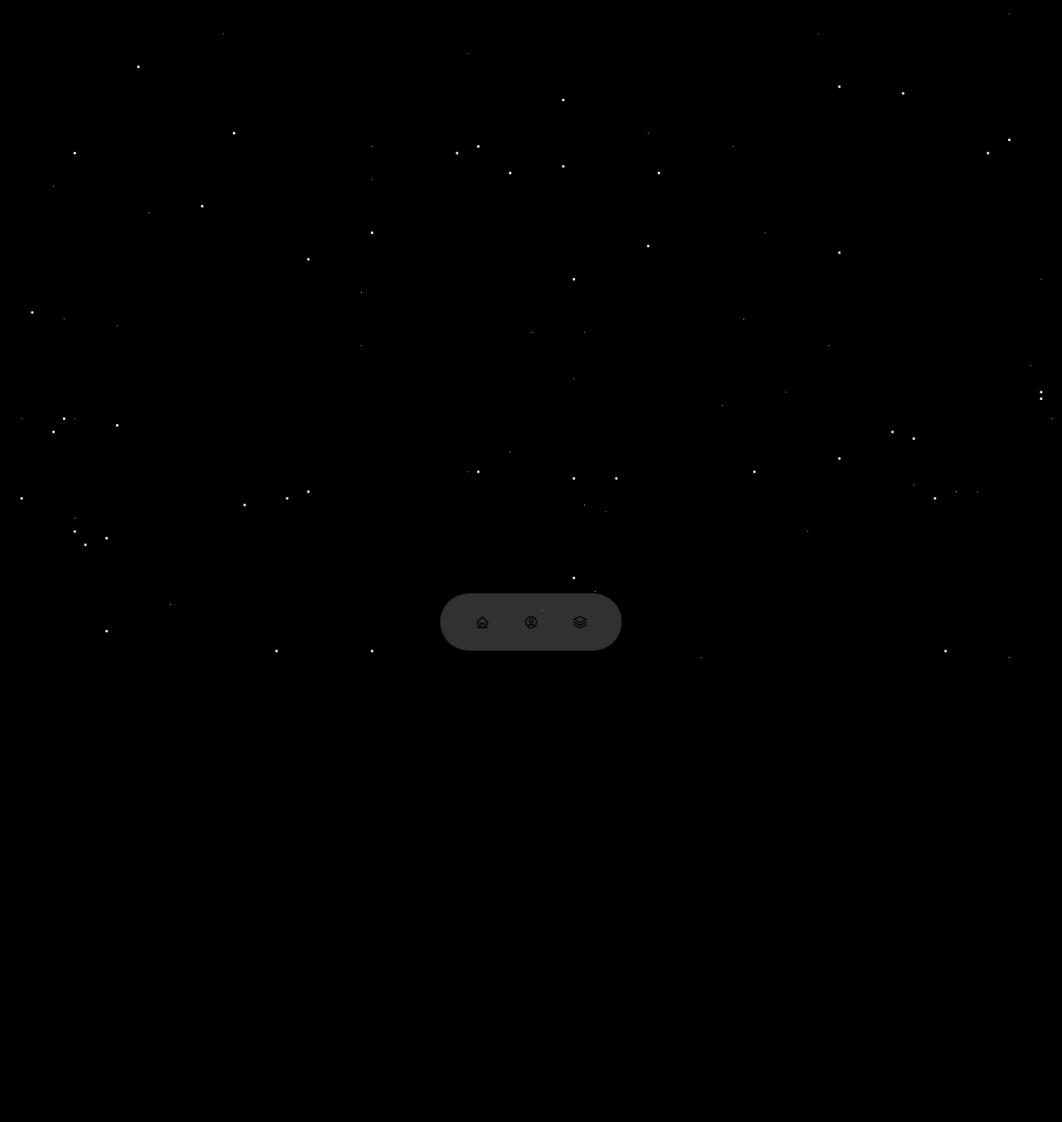
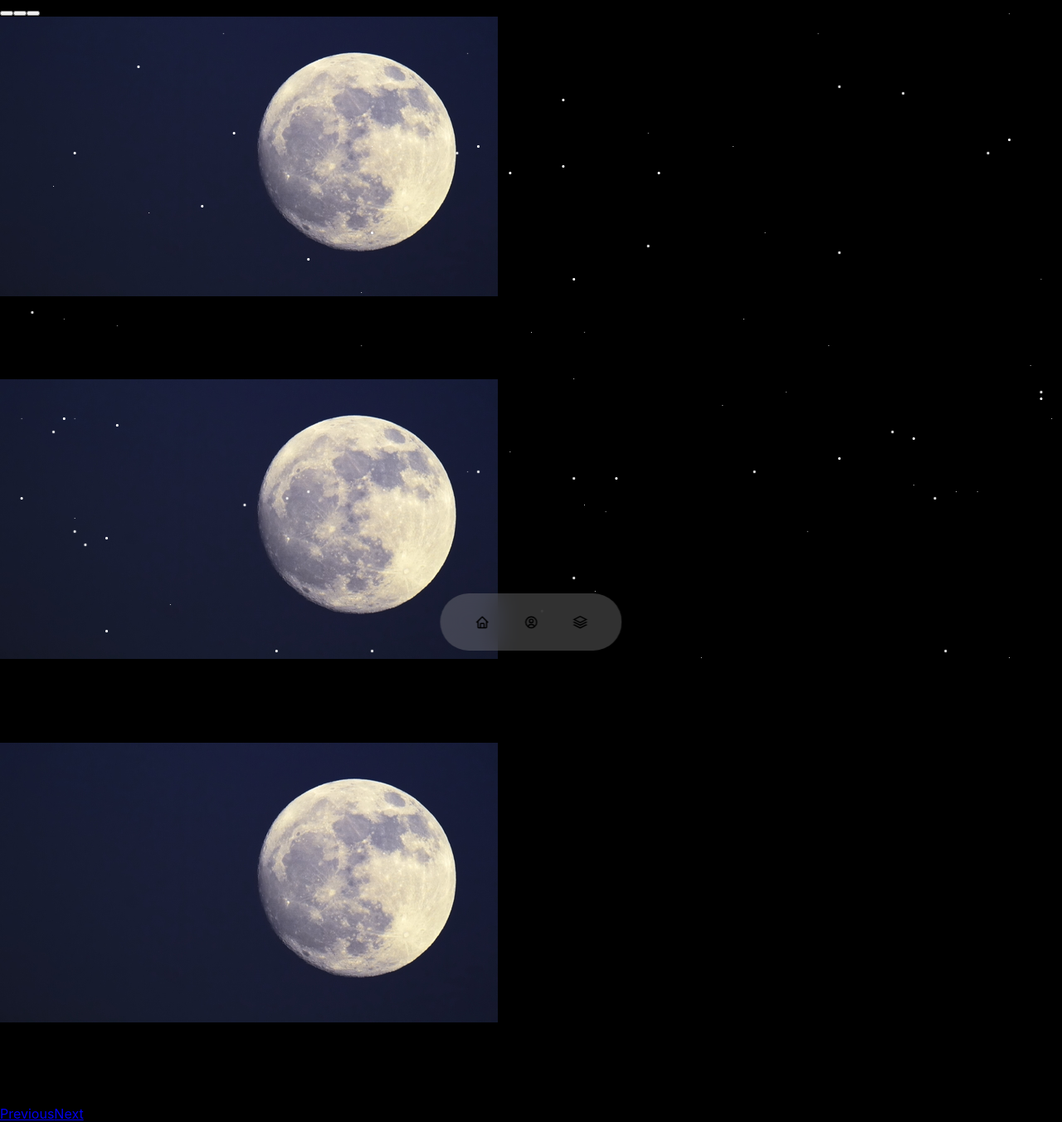
Before and after one commit to SpaceAppChallenge23/Moon23, a React (Create React App) app: page / in a window 1280 px wide. Shown: the whole page at 83% size. Before the commit the page ends 800 px from the top, so only its background shows below. Built offline with nearby package versions, Linux system fonts and the light colour scheme.

Commit message:
background fixed again

```diff
--- a/src/App.js
+++ b/src/App.js
@@ -25,7 +25,7 @@ const App = () => {
     <div>
       <Background/>
       <Navbar/>
-
+      <Carousel/>
     </div>
 
   )
--- a/src/components/carousel/carousel.js
+++ b/src/components/carousel/carousel.js
@@ -1,180 +1,39 @@
-// import React from 'react'
-// import './carousel.css'
-// // import assets from '././assets'
+import React, { useState } from 'react';
+import { Carousel } from 'react-bootstrap';
+import Test_Moon from '../../assets/test_moon.jpg';
 
+function CustomCarousel() {
+  const [index, setIndex] = useState(0);
 
-// function Carousel() {
-//     return (
+  const handleSelect = (selectedIndex) => {
+    setIndex(selectedIndex);
+  };
 
-// // <html lang="en">
+  return (
+    <Carousel activeIndex={index} onSelect={handleSelect}>
+      <Carousel.Item>
+        <img src={Test_Moon} alt="First slide" />
+        <Carousel.Caption>
+          <h3>First slide label</h3>
+          <p>Nulla vitae elit libero, a pharetra augue mollis interdum.</p>
+        </Carousel.Caption>
+      </Carousel.Item>
+      <Carousel.Item>
+        <img src={Test_Moon} alt="Second slide" />
+        <Carousel.Caption>
+          <h3>Second slide label</h3>
+          <p>Lorem ipsum dolor sit amet, consectetur adipiscing elit.</p>
+        </Carousel.Caption>
+      </Carousel.Item>
+      <Carousel.Item>
+        <img src={Test_Moon} alt="Third slide" />
+        <Carousel.Caption>
+          <h3>Third slide label</h3>
+          <p>Praesent commodo cursus magna, vel scelerisque nisl consectetur.</p>
+        </Carousel.Caption>
+      </Carousel.Item>
+    </Carousel>
+  );
+}
 
-// //   <title>Bootstrap Example</title>
-// //   <meta charset="utf-8">
-// //   <meta name="viewport" content="width=device-width, initial-scale=1">
-// //   <link rel="stylesheet" href="https://maxcdn.bootstrapcdn.com/bootstrap/3.4.1/css/bootstrap.min.css">
-// //   <script src="https://ajax.googleapis.com/ajax/libs/jquery/3.6.4/jquery.min.js"></script>
-// //   <script src="https://maxcdn.bootstrapcdn.com/bootstrap/3.4.1/js/bootstrap.min.js"></script>
-
-
-//         <div id="myCarousel" className="carousel slide" data-ride="carousel">
-
-//             {/* <!-- Indicators --> */}
-//             <ol className="carousel-indicators">
-//                 <li data-target="#myCarousel" data-slide-to="0" className="active"></li>
-//                 <li data-target="#myCarousel" data-slide-to="1"></li>
-//                 <li data-target="#myCarousel" data-slide-to="2"></li>
-//             </ol>
-
-//             {/* <!-- Wrapper for slides --> */}
-//             <div className="carousel-inner">
-//                 <div className="item active">
-//                     <img src="../test_moon.jpg" alt="Chania"></img>
-//                     <div className="carousel-caption">
-//                         <h3>Los Angeles</h3>
-//                         <p>LA is always so much fun!</p>
-//                     </div>
-//                 </div>
-
-//                 <div className="item">
-//                     <img src="chicago.jpg" alt="Chicago"></img>
-//                     <div className="carousel-caption">
-//                         <h3>Chicago</h3>
-//                         <p>Thank you, Chicago!</p>
-//                     </div>
-//                 </div>
-
-//                 <div className="item">
-//                     <img src="ny.jpg" alt="New York"></img>
-//                     <div className="carousel-caption">
-//                         <h3>New York</h3>
-//                         <p>We love the Big Apple!</p>
-//                     </div>
-//                 </div>
-//             </div>
-
-//             {/* <!-- Left and right controls --> */}
-//             <a className="left carousel-control" href="#myCarousel" data-slide="prev">
-//                 <span className="glyphicon glyphicon-chevron-left"></span>
-//                 <span className="sr-only">Previous</span>
-//             </a>
-//             <a className="right carousel-control" href="#myCarousel" data-slide="next">
-//                 <span className="glyphicon glyphicon-chevron-right"></span>
-//                 <span className="sr-only">Next</span>
-//             </a>
-//         </div>
-//     )
-// }
-
-// export default Carousel;
-
-
-// import React from 'react'
-// import './carousel.css'
-// import AVTR1 from '../../assets/test_moon.jpg'
-
-// // // import Swiper core and required modules
-// // import { Pagination } from 'swiper';
-// // // import { Swiper, SwiperSlide } from 'swiper/react/swiper-react'
-// // import { Swiper,SwiperSlide } from 'swiper/react';
-
-// // // Import Swiper styles
-// // import 'swiper/swiper.min.css'
-// // import './pagination/pagination.min.css';
-
-// import { Pagination } from 'swiper'
-// import { Swiper, SwiperSlide } from 'swiper/react'
-
-
-// import 'swiper/swiper.min.css'
-// import 'swiper/css/pagination'
-
-// const data = [
-//   {
-//     avatar: AVTR1,
-//     name: 'Moon',
-//     review: 'lorem ipsum dolor sit amet'
-//   }
-// ]
-
-// const carousel = () => {
-//   return (
-//     <section id="carousel">
-//       <h5>Review from clients</h5>
-//       <h2>Testimonials</h2>
-
-//       <Swiper
-//       // install Swiper modules
-//       modules={[ Pagination ]}
-//       spaceBetween={40}
-//       slidesPerView={1}
-//       pagination={{ clickable: true }}
-//     />
-
-//       <Swiper className="container carousel__container"
-//         // install Swiper modules
-//         modules={[ Pagination ]}
-//         spaceBetween={40}
-//         slidesPerView={1}
-//         pagination={{ clickable: true }}
-//       >
-//         {
-//           data.map(({avatar, name, review}, index) => {
-//             return (
-//               <SwiperSlide key={index} className="testimonial">
-//                 <div className="client__avatar">
-//                     <img src={avatar} alt={avatar}/>
-//                 </div>
-//                 <h5 className="client__name">{name}</h5>
-//                   <small className="client__review">{review}</small>
-//               </SwiperSlide>
-//             )
-//           })
-//         }
-//       </Swiper>
-//     </section>
-//   )
-// }
-
-// export default carousel
-
-// import { useState } from 'react';
-// import Carousel from 'react-bootstrap/Carousel';
-// import Test_Moon from '../../assets/test_moon.jpg';
-
-// function Carousel() {
-//   const [index, setIndex] = useState(0);
-
-//   const handleSelect = (selectedIndex) => {
-//     setIndex(selectedIndex);
-//   };
-
-//   return (
-//     <Carousel activeIndex={index} onSelect={handleSelect}>
-//       <Carousel.Item>
-//         <Test_Moon text="First slide" />
-//         <Carousel.Caption>
-//           <h3>First slide label</h3>
-//           <p>Nulla vitae elit libero, a pharetra augue mollis interdum.</p>
-//         </Carousel.Caption>
-//       </Carousel.Item>
-//       <Carousel.Item>
-//         <Test_Moon text="Second slide" />
-//         <Carousel.Caption>
-//           <h3>Second slide label</h3>
-//           <p>Lorem ipsum dolor sit amet, consectetur adipiscing elit.</p>
-//         </Carousel.Caption>
-//       </Carousel.Item>
-//       <Carousel.Item>
-//         <Test_Moon text="Third slide" />
-//         <Carousel.Caption>
-//           <h3>Third slide label</h3>
-//           <p>
-//             Praesent commodo cursus magna, vel scelerisque nisl consectetur.
-//           </p>
-//         </Carousel.Caption>
-//       </Carousel.Item>
-//     </Carousel>
-//   );
-// }
-
-// export default Carousel;
+export default CustomCarousel;
```
